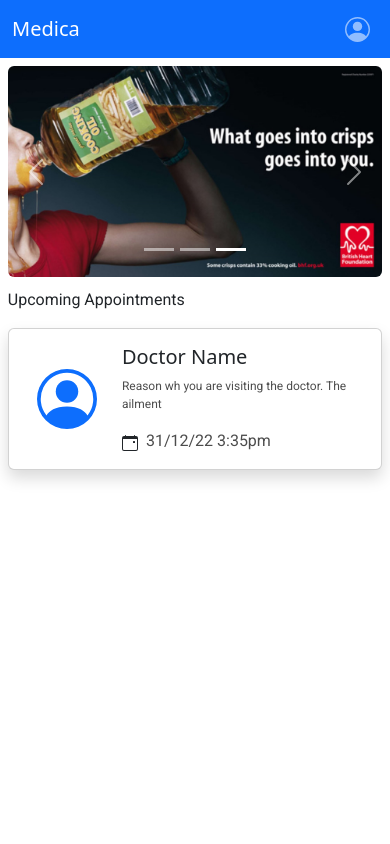
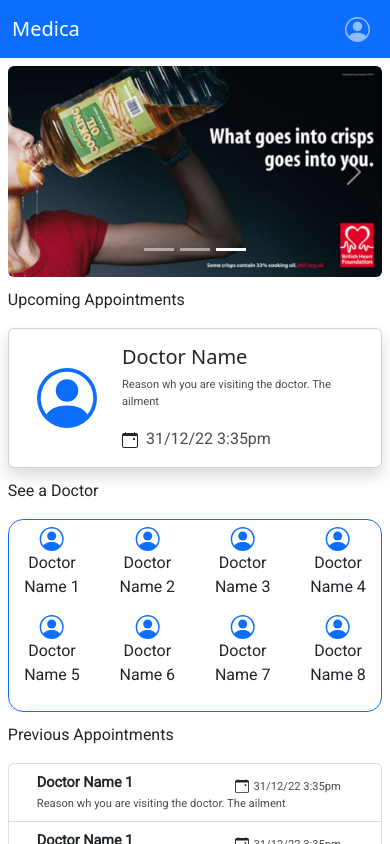
Before and after one commit to opticSquid/medica-frontend, a React (Create React App) app: page / in a window 390 px wide. Shown: the top 844 px of the page. Built offline with nearby package versions, Linux system fonts and the light colour scheme.

Commit message:
Mobile View rendered for user home page

```diff
--- /dev/null
+++ b/src/Components/User/Home/DoctorArray.jsx
@@ -0,0 +1,49 @@
+import React from "react";
+import { Container, Row, Col } from "react-bootstrap";
+import { PersonCircle } from "react-bootstrap-icons";
+function Doctorarray(props) {
+  const array = [
+    "Doctor Name 1",
+    "Doctor Name 2",
+    "Doctor Name 3",
+    "Doctor Name 4",
+    "Doctor Name 5",
+    "Doctor Name 6",
+    "Doctor Name 7",
+    "Doctor Name 8",
+  ];
+  return (
+    <Container
+      style={{
+        border: "1px solid #0D6EFD",
+        borderRadius: "15px",
+        padding: "2%",
+      }}
+    >
+      <Row>
+        {array.map((d) => (
+          <Col xs={3}>
+            <Row>
+              <PersonCircle color="#0D6EFD" size={24} />
+            </Row>
+            <Row style={{ textAlign: "center" }}>
+              <p
+                style={{
+                  fontFamily: "'Roboto', sans-serif",
+                  MozOsxFontSmoothing: "grayscale",
+                  WebkitFontSmoothing: "antialiased",
+                  fontWeight: 400,
+                  fontSize: "1em",
+                }}
+              >
+                {d}
+              </p>
+            </Row>
+          </Col>
+        ))}
+      </Row>
+    </Container>
+  );
+}
+
+export default Doctorarray;
--- a/src/Components/User/Home/Home.jsx
+++ b/src/Components/User/Home/Home.jsx
@@ -1,19 +1,58 @@
-import React, {Fragment} from 'react';
-import { Container } from 'react-bootstrap';
-import Navbar from '../../Common/Navbar';
-import Slideshow from './Slideshow';
-import Upcoming from './Upcoming';
-function UserHome(props) {
-    return (
-        <Fragment>
-            <Navbar/>
-            <Container fluid style={{"marginTop":"15%", "padding":"2%"}}>
-            <Slideshow/>
-            <p style={{"fontFamily":"'Roboto', sans-serif","MozOsxFontSmoothing": "grayscale","WebkitFontSmoothing": "antialiased","fontWeight":500, fontSize:"16px", "paddingTop":"3%"}}>Upcoming Appointments</p>
-            <Upcoming/>
-            </Container>
-        </Fragment>
-    );
+import React, { Fragment } from "react";
+import { Container } from "react-bootstrap";
+import Navbar from "../../Common/Navbar";
+import Doctorarray from "./DoctorArray";
+import PreviousAppointments from "./PreviousAppointments";
+import Slideshow from "./Slideshow";
+import Upcoming from "./Upcoming";
+function UserHome() {
+  return (
+    <Fragment>
+      <Navbar />
+      <Container fluid style={{ marginTop: "15%", padding: "2%" }}>
+        <Slideshow />
+        <p
+          style={{
+            fontFamily: "'Roboto', sans-serif",
+            MozOsxFontSmoothing: "grayscale",
+            WebkitFontSmoothing: "antialiased",
+            fontWeight: 500,
+            fontSize: "1em",
+            paddingTop: "3%",
+          }}
+        >
+          Upcoming Appointments
+        </p>
+        <Upcoming />
+        <p
+          style={{
+            fontFamily: "'Roboto', sans-serif",
+            MozOsxFontSmoothing: "grayscale",
+            WebkitFontSmoothing: "antialiased",
+            fontWeight: 500,
+            fontSize: "1em",
+            paddingTop: "3%",
+          }}
+        >
+          See a Doctor
+        </p>
+        <Doctorarray />
+        <p
+          style={{
+            fontFamily: "'Roboto', sans-serif",
+            MozOsxFontSmoothing: "grayscale",
+            WebkitFontSmoothing: "antialiased",
+            fontWeight: 500,
+            fontSize: "1em",
+            paddingTop: "3%",
+          }}
+        >
+          Previous Appointments
+        </p>
+        <PreviousAppointments />
+      </Container>
+    </Fragment>
+  );
 }
 
 export default UserHome;
--- /dev/null
+++ b/src/Components/User/Home/PreviousAppointments.jsx
@@ -0,0 +1,81 @@
+import React from "react";
+import { ListGroup, Container, Row, Col } from "react-bootstrap";
+import { CalendarEvent } from "react-bootstrap-icons";
+function PreviousAppointments(props) {
+  const data = [
+    {
+      name: "Doctor Name 1",
+      ailment: "Reason wh you are visiting the doctor. The ailment",
+      dt: "31/12/22 3:35pm",
+    },
+    {
+      name: "Doctor Name 1",
+      ailment: "Reason wh you are visiting the doctor. The ailment",
+      dt: "31/12/22 3:35pm",
+    },
+    {
+      name: "Doctor Name 1",
+      ailment: "Reason wh you are visiting the doctor. The ailment",
+      dt: "31/12/22 3:35pm",
+    },
+    {
+      name: "Doctor Name 1",
+      ailment: "Reason wh you are visiting the doctor. The ailment",
+      dt: "31/12/22 3:35pm",
+    },
+  ];
+  return (
+    <ListGroup>
+      {data.map((d) => (
+        <ListGroup.Item>
+          <Container>
+            <Row>
+              <Col
+                xs={5}
+                style={{
+                  fontFamily: "'Roboto', sans-serif",
+                  MozOsxFontSmoothing: "grayscale",
+                  WebkitFontSmoothing: "antialiased",
+                  fontWeight: 600,
+                  fontSize: "0.9em",
+                }}
+              >
+                {d.name}
+              </Col>
+              <Col xs={{ span: 5, offset: 2 }}>
+                <CalendarEvent size={14} />
+                &nbsp;
+                <span
+                  style={{
+                    fontFamily: "'Roboto', sans-serif",
+                    MozOsxFontSmoothing: "grayscale",
+                    WebkitFontSmoothing: "antialiased",
+                    fontWeight: 400,
+                    fontSize: "0.7em",
+                    color: "rgba(0,0,0,0.7)",
+                  }}
+                >
+                  {d.dt}
+                </span>
+              </Col>
+            </Row>
+            <Row
+              style={{
+                fontFamily: "'Roboto', sans-serif",
+                MozOsxFontSmoothing: "grayscale",
+                WebkitFontSmoothing: "antialiased",
+                fontWeight: 400,
+                fontSize: "0.7em",
+                color: "rgba(0,0,0,0.7)",
+              }}
+            >
+              <Col>{d.ailment}</Col>
+            </Row>
+          </Container>
+        </ListGroup.Item>
+      ))}
+    </ListGroup>
+  );
+}
+
+export default PreviousAppointments;
--- a/src/Components/User/Home/Upcoming.jsx
+++ b/src/Components/User/Home/Upcoming.jsx
@@ -1,25 +1,49 @@
-import React from 'react';
-import { Card, Container, Row, Col } from 'react-bootstrap';
-import { PersonCircle, CalendarEvent } from 'react-bootstrap-icons';
+import React from "react";
+import { Card, Container, Row, Col } from "react-bootstrap";
+import { PersonCircle, CalendarEvent } from "react-bootstrap-icons";
 function Upcoming() {
   return (
-        <Card className='shadow'>
+    <Card className="shadow">
       <Card.Body>
         <Container>
           <Row>
             <Col xs={3} className="my-auto">
-                            <PersonCircle color='#0D6EFD' size={60}/>
+              <PersonCircle color="#0D6EFD" size={60} />
             </Col>
             <Col>
               <Row>
                 <Card.Title>Doctor Name</Card.Title>
               </Row>
               <Row>
-                                <p style={{"fontFamily":"'Roboto', sans-serif","MozOsxFontSmoothing": "grayscale","WebkitFontSmoothing": "antialiased","fontWeight":400, fontSize:"12px", "color":"rgba(0,0,0,0.7)"}}>Reason wh you are visiting the doctor. The ailment</p>
+                <p
+                  style={{
+                    fontFamily: "'Roboto', sans-serif",
+                    MozOsxFontSmoothing: "grayscale",
+                    WebkitFontSmoothing: "antialiased",
+                    fontWeight: 400,
+                    fontSize: "0.7em",
+                    color: "rgba(0,0,0,0.7)",
+                  }}
+                >
+                  Reason wh you are visiting the doctor. The ailment
+                </p>
               </Row>
-                            <Row>
-                                <Col xs={1}><CalendarEvent/></Col>
-                                <Col style={{"fontFamily":"'Roboto', sans-serif","MozOsxFontSmoothing": "grayscale","WebkitFontSmoothing": "antialiased","fontWeight":400, "color":"rgba(0,0,0,0.7)"}}>31/12/22&nbsp;3:35pm</Col>
+              <Row className="my-auto">
+                <Col xs={1}>
+                  <CalendarEvent size={16} />
+                </Col>
+                <Col
+                  style={{
+                    fontFamily: "'Roboto', sans-serif",
+                    MozOsxFontSmoothing: "grayscale",
+                    WebkitFontSmoothing: "antialiased",
+                    fontWeight: 400,
+                    fontSize: "1em",
+                    color: "rgba(0,0,0,0.7)",
+                  }}
+                >
+                  31/12/22&nbsp;3:35pm
+                </Col>
               </Row>
             </Col>
           </Row>
```
Lines whose indentation alone changed are shown as unchanged.
